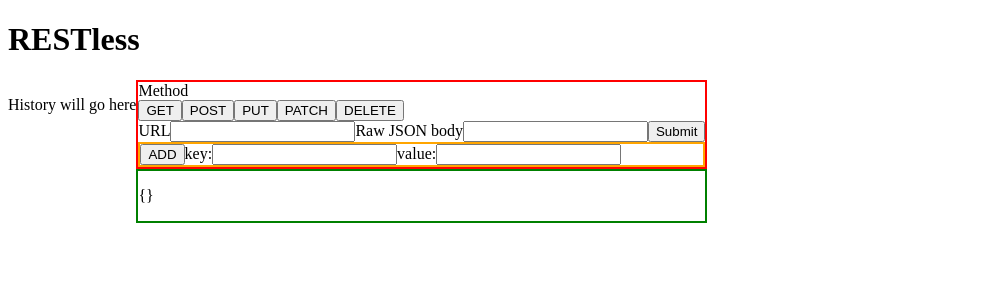
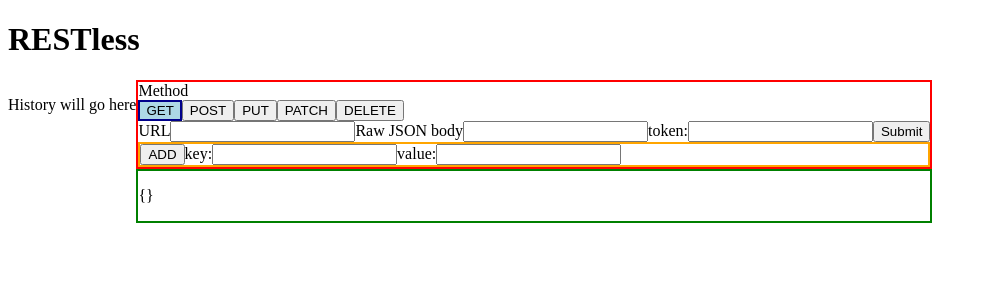
Before and after one commit to p-brubaker/RESTy, a React app: page / in a window 1280 px wide. Shown: the top 300 px of the page, without its empty margins (0-987 px from the left). Built offline with nearby package versions, Linux system fonts and the light colour scheme.

Commit message:
make method button its own component

```diff
--- a/src/components/FormInput.jsx
+++ b/src/components/FormInput.jsx
@@ -2,6 +2,15 @@
 import styles from '../styles/FormInput.module.css';
 import PropTypes from 'prop-types';
 import ParamsContainer from './containers/ParamsContainer';
+import MethodButton from './MethodButton';
+
+// I might want to refactor how the method selection works,
+// but I needed to get this working and don't feel like dealing
+// with React / select / radio input problems right now. I'm
+// going to look into react-select later. Styling the buttons based
+// on state is awkward, but it's reliable and I know I
+// can make it work without any hassle. On the other hand, it just
+// works, and it was really easy.
 
 function FormInput(props) {
     const {
@@ -19,62 +28,17 @@
     return (
         <div className={styles['form-input-container']}>
             <label htmlFor="method">Method</label>
-            <div name="method">
-                <button
-                    style={
-                        method === 'GET'
-                            ? styles['selected']
-                            : styles['not-selected']
-                    }
-                    value="GET"
-                    onClick={(e) => handleChange(e, 'method')}
-                >
-                    GET
-                </button>
-                <button
-                    value="POST"
-                    onClick={(e) => handleChange(e, 'method')}
-                    style={
-                        method === 'POST'
-                            ? styles['selected']
-                            : styles['not-selected']
-                    }
-                >
-                    POST
-                </button>
-                <button
-                    value="PUT"
-                    onClick={(e) => handleChange(e, 'method')}
-                    style={
-                        method === 'PUT'
-                            ? styles['selected']
-                            : styles['not-selected']
-                    }
-                >
-                    PUT
-                </button>
-                <button
-                    value="PATCH"
-                    onClick={(e) => handleChange(e, 'method')}
-                    style={
-                        method === 'PATCH'
-                            ? styles['selected']
-                            : styles['not-selected']
-                    }
-                >
-                    PATCH
-                </button>
-                <button
-                    value="DELETE"
-                    onClick={(e) => handleChange(e, 'method')}
-                    style={
-                        method === 'DELETE'
-                            ? styles['selected']
-                            : styles['not-selected']
-                    }
-                >
-                    DELETE
-                </button>
+            <div name="method-select">
+                {['GET', 'POST', 'PUT', 'PATCH', 'DELETE'].map((str) => {
+                    return (
+                        <MethodButton
+                            key={str}
+                            handleChange={handleChange}
+                            selected={method}
+                            method={str}
+                        />
+                    );
+                })}
             </div>
             <form onSubmit={handleSubmit}>
                 <label htmlFor="url">URL</label>
@@ -91,8 +55,9 @@
                     value={body}
                     onChange={(e) => handleChange(e, 'body')}
                 />
-                <label
-                    htmlFor="token-input"
+                <label htmlFor="token-input">token:</label>
+                <input
+                    name="token-input"
                     value={token}
                     onChange={(e) => handleChange(e, 'token')}
                 />
--- /dev/null
+++ b/src/components/MethodButton.jsx
@@ -0,0 +1,27 @@
+import React from 'react';
+import styles from '../styles/MethodButton.module.css';
+import PropTypes from 'prop-types';
+
+function MethodButton({ selected, method, handleChange }) {
+    return (
+        <button
+            className={
+                selected === method
+                    ? styles['selected']
+                    : styles['not-selected']
+            }
+            value={method}
+            onClick={(e) => handleChange(e, 'method')}
+        >
+            {method}
+        </button>
+    );
+}
+
+MethodButton.propTypes = {
+    selected: PropTypes.string.isRequired,
+    method: PropTypes.string.isRequired,
+    handleChange: PropTypes.func.isRequired,
+};
+
+export default MethodButton;
--- /dev/null
+++ b/src/styles/MethodButton.module.css
@@ -0,0 +1,4 @@
+.selected {
+    background-color: lightblue;
+    border: 2px solid darkblue;
+}
```
